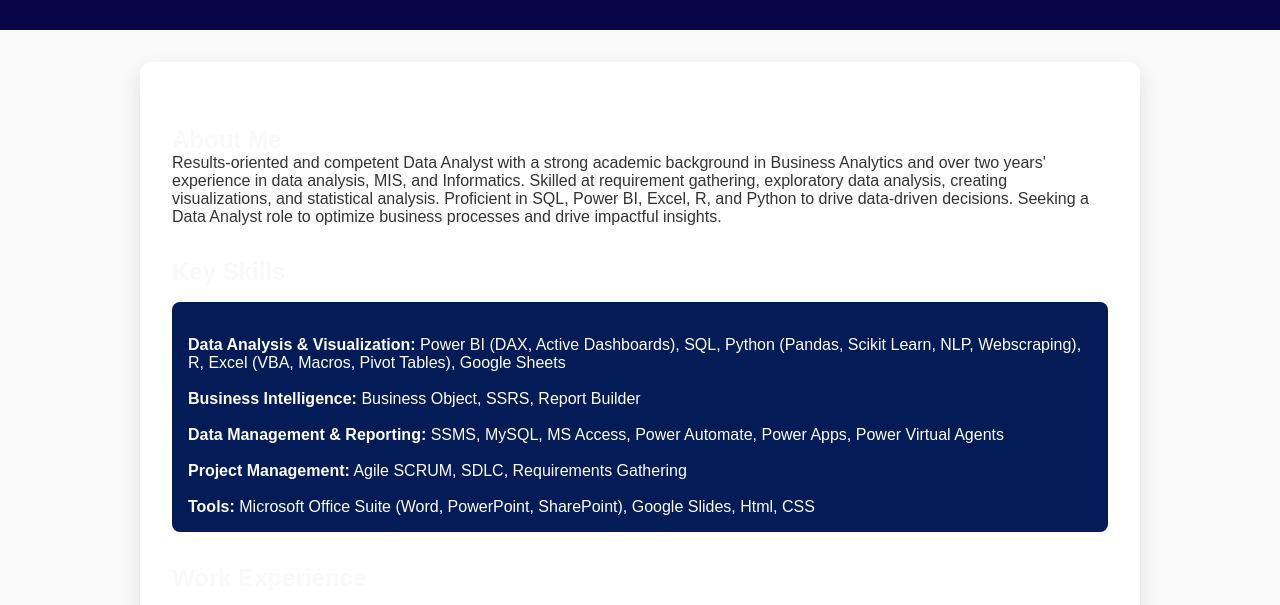
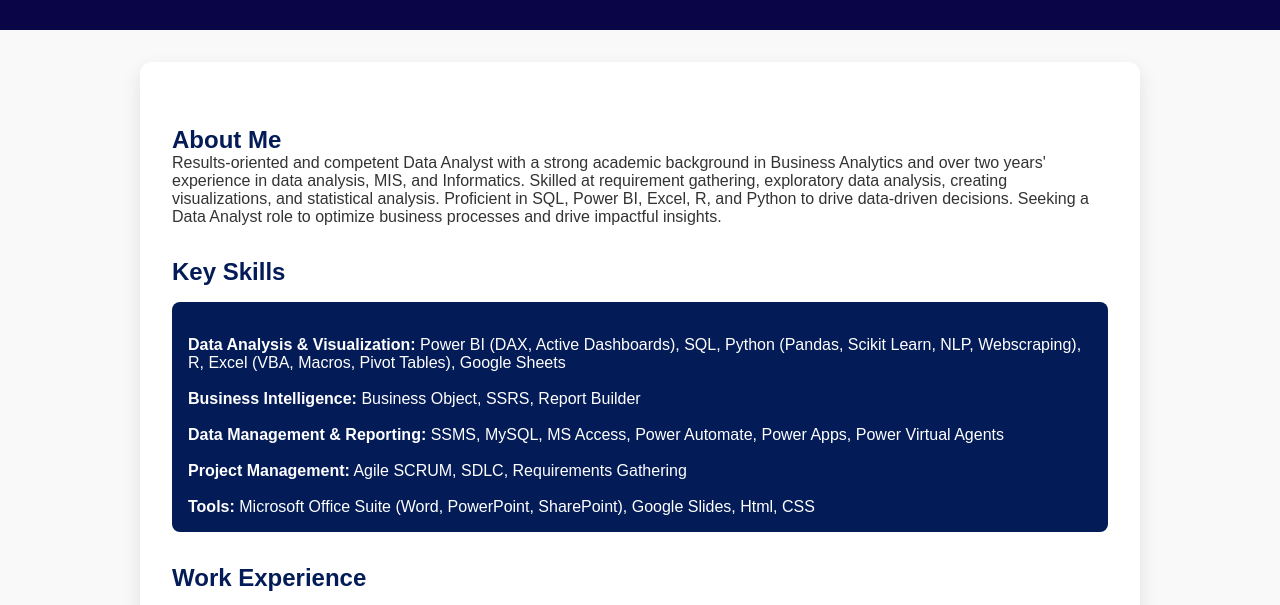
Before and after one commit to amiththomas06/-amiththomas-.github.io, a plain HTML site: page index.html in a window 1280 px wide. Shown: the part 137-742 px from the top of the page. Drawn offline with Linux system fonts and the light colour scheme.

Commit message:
Update index.html

```diff
--- a/index.html
+++ b/index.html
@@ -73,8 +73,12 @@
       animation: slideUp 1s ease forwards;
     }
 
-    h1, h2 {
+    h1 {
       color: var(--bg-color);
+    }
+
+    h2 {
+      color: var(--accent-color);
     }
 
     ul {
```
